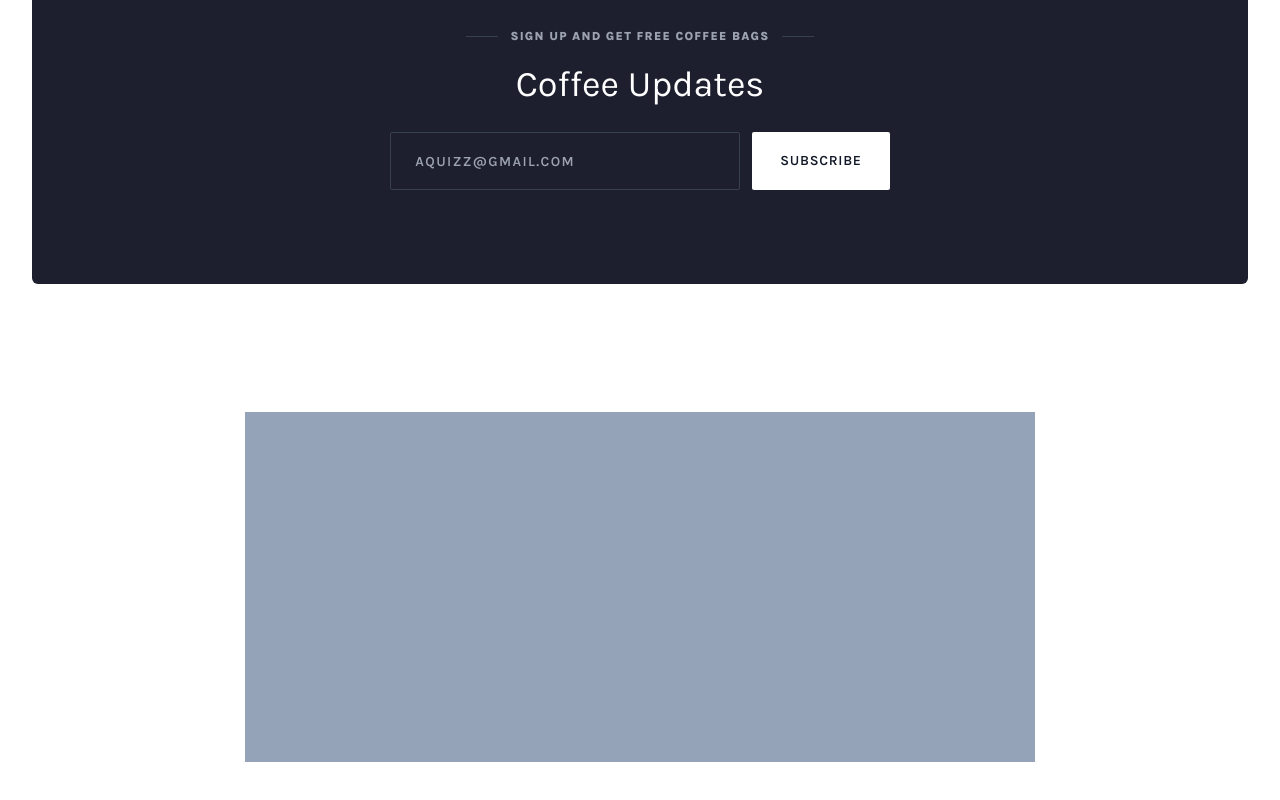
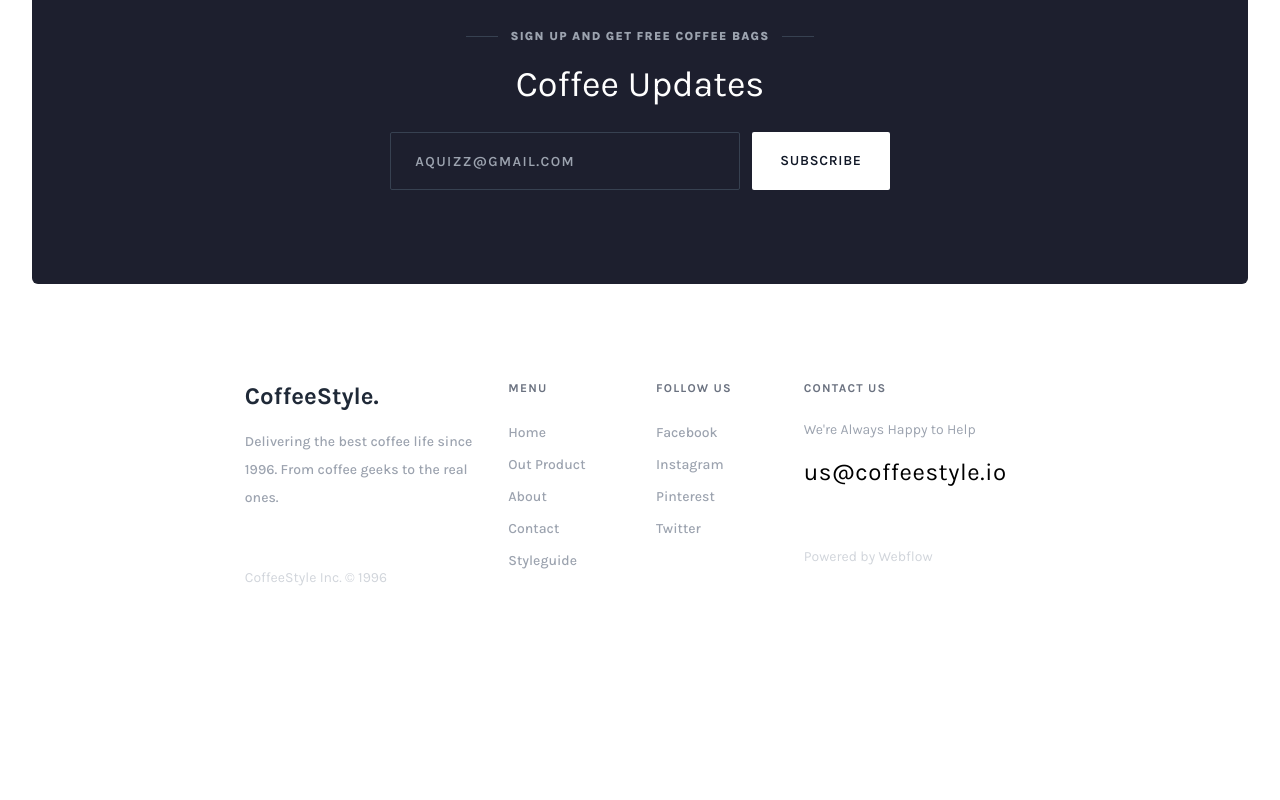
Before and after one commit to anhquan410/Coffee-Shop-TailwindCss, a website: page public/index.html in a window 1280 px wide. Shown: the part 5724-6524 px from the top of the page. After the commit the page ends 6408 px from the top, so only its background shows below. Drawn offline with nearby package versions, Linux system fonts and the light colour scheme; files that its build step writes are made by us from their sources.

Commit message:
Add Footer

```diff
--- a/public/index.html
+++ b/public/index.html
@@ -542,7 +542,7 @@
                 <div>
                   <a
                     href=""
-                    class="bg-black text-white w-max px-9 py-4 rounded-md hover:bg-coffee-400 hover:transition-all hover:ease-in-out hover:duration-400"
+                    class="bg-black text-white w-max px-9 py-4 rounded-md hover:bg-coffee-400 transition-all ease-in-out duration-500"
                     >Start Shopping</a
                   >
                 </div>
@@ -689,7 +689,81 @@
           <!--End subcribe-us-->
         </main>
 
-        <footer class="w-[65%] h-[350px] bg-slate-400 mx-auto my-32"></footer>
+        <footer class="w-[90%] lg:w-[65%] mx-auto pb-24">
+          <div class="flex flex-col text-center lg:flex-row lg:text-left gap-8">
+            <div class="footer-coffeeStyle basis-1/3">
+              <div class="text-2xl font-bold mb-4 text-gray-800">
+                CoffeeStyle.
+              </div>
+              <div
+                class="text-sm font-medium text-gray-400 leading-7 mb-5 lg:mb-14"
+              >
+                Delivering the best coffee life since 1996. From coffee geeks to
+                the real ones.
+              </div>
+              <div
+                class="text-sm text-gray-300 hover:text-coffee-400 duration-700 transition-all ease-in-out"
+              >
+                CoffeeStyle Inc. © 1996
+              </div>
+            </div>
+            <div class="footer-menu basis-1/6">
+              <div class="footer-menu-title footer-title">Menu</div>
+              <div class="footer-menu-items flex flex-col gap-2">
+                <div class="footer-menu-item footer-item">
+                  <a href="#" class="">Home</a>
+                </div>
+                <div class="footer-menu-item footer-item">
+                  <a href="#">Out Product</a>
+                </div>
+                <div class="footer-menu-item footer-item">
+                  <a href="#">About</a>
+                </div>
+                <div class="footer-menu-item footer-item">
+                  <a href="#">Contact</a>
+                </div>
+                <div class="footer-menu-item footer-item">
+                  <a href="#">Styleguide</a>
+                </div>
+              </div>
+            </div>
+            <div class="footer-follow basis-1/6">
+              <div class="footer-follow-title footer-title">Follow us</div>
+              <div class="footer-follow-items flex flex-col gap-2">
+                <div class="footer-follow-item footer-item">
+                  <a href="#">Facebook</a>
+                </div>
+                <div class="footer-follow-item footer-item">
+                  <a href="#">Instagram</a>
+                </div>
+                <div class="footer-follow-item footer-item">
+                  <a href="#">Pinterest</a>
+                </div>
+                <div class="footer-follow-item footer-item">
+                  <a href="#">Twitter</a>
+                </div>
+              </div>
+            </div>
+            <div class="footer-contact basis-1/3">
+              <div class="footer-contact-title footer-title">Contact us</div>
+              <div class="mb-4 text-sm text-gray-400">
+                We&apos;re Always Happy to Help
+              </div>
+              <div class="mb-12 lg:mb-14">
+                <a href="" class="text-2xl hover:text-coffee-400 tracking-wide"
+                  >us@coffeestyle.io</a
+                >
+              </div>
+              <div>
+                <a
+                  href=""
+                  class="text-sm text-gray-300 hover:text-coffee-400 duration-700 transition-all ease-in-out"
+                  >Powered by Webflow</a
+                >
+              </div>
+            </div>
+          </div>
+        </footer>
       </div>
       <!--End content-wrapper-->
     </div>
--- a/src/input.css
+++ b/src/input.css
@@ -78,3 +78,10 @@
 .ct-form-button {
   @apply uppercase bg-white text-gray-900 w-[50vw] md:w-max min-h-[58px] tracking-wider px-7 py-4 text-sm font-semibold cursor-pointer hover:bg-opacity-95 rounded-sm;
 }
+/* footer */
+.footer-title {
+  @apply uppercase text-xs font-bold text-gray-500 mb-10 mt-6 lg:mt-0 lg:mb-6 tracking-widest;
+}
+.footer-item a {
+  @apply text-sm leading-5 text-gray-400 font-medium  hover:text-coffee-400 duration-500 transition-all ease-in-out;
+}
```
